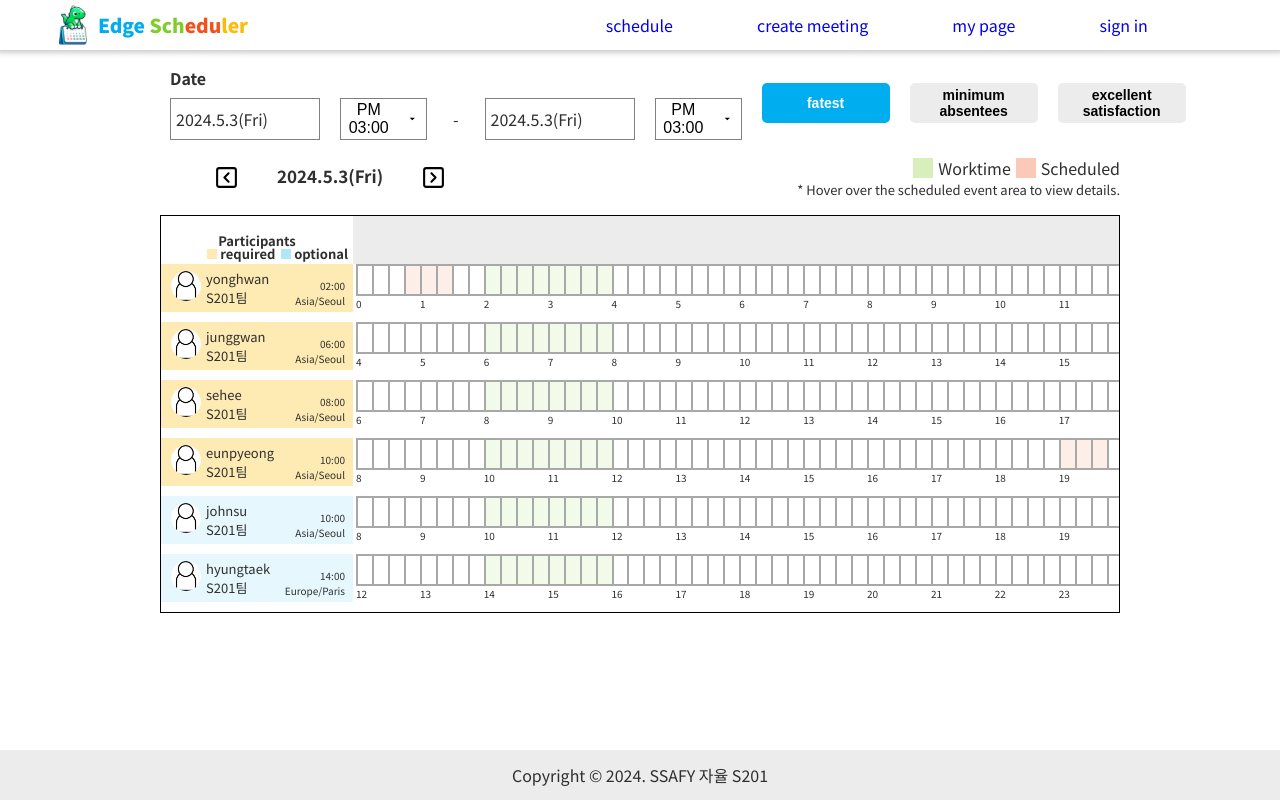
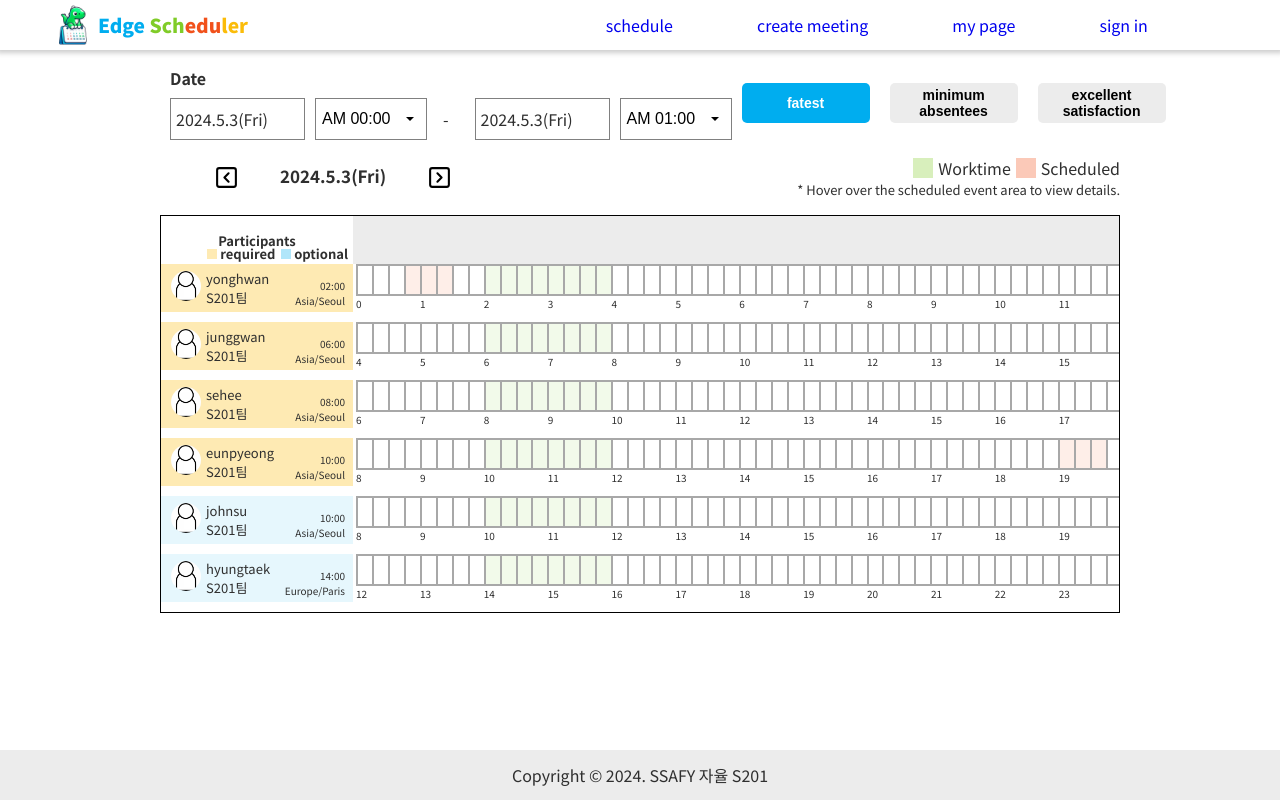
Before and after one commit to EdgeScheduler-SSAFY/Frontend, a Next.js app: page /meeting/meetingSchedule in a window 1280 px wide. Built offline with nearby package versions, Linux system fonts and the light colour scheme.

Commit message:
✨Feat :  Make Calendar Finish
Change-Id: Ic03c6b622d8a4f33f8395ad741b22cabf4c420ac

```diff
--- a/src/app/meeting/meetingSchedule/page.tsx
+++ b/src/app/meeting/meetingSchedule/page.tsx
@@ -8,47 +8,137 @@ import { BsDot } from "react-icons/bs";
 
 import ScheduleComponent from "./scheduleComponent";
 import { Color } from "@/shared/lib/styles/color";
+import { start } from "repl";
 
 interface OptionButtonProps {
   selected: boolean;
 }
+const days = ["Sun", "Mon", "Tue", "Wed", "Thu", "Fri", "Sat"];
+export default function MeetingSchedule() {
+  const todayDate = new Date();
+  const [date, setDate] = useState<Date>(todayDate);
+  const [startDate, setStartDate] = useState<string>(
+    date.getFullYear() +
+      "." +
+      (date.getMonth() + 1) +
+      "." +
+      date.getDate() +
+      "(" +
+      days[date.getDay()] +
+      ")"
+  );
+  const [endDate, setEndDate] = useState<string>(startDate);
+  const [selectedOption, setSelectedOption] = useState(0);
+  const [startIndex, setStartIndex] = useState<number>(-2);
+  const [startTime, setStartTime] = useState<string>("AM 00:00");
+  const [endTime, setEndTime] = useState<string>("AM 01:00");
+  const [endIndex, setEndIndex] = useState<number>(-2);
 
-export default function Meeting() {
-  const [selectedOption, setSelectedOption] = useState(0);
-  const [date, setDate] = useState(new Date());
-  const [startIndex, setStartIndex] = useState<number>(-2);
-  const [startTime, setStartTime] = useState<string>("");
-  const [endTime, setEndTime] = useState<string>("");
-  const [endIndex, setEndIndex] = useState<number>(-2);
-  useEffect(() => {
-    console.log(date.getHours());
-  }, [date]);
-  let days = ["Sun", "Mon", "Tue", "Wed", "Thu", "Fri", "Sat"];
-  let dayOfWeek = date.getDay();
-  let today =
-    date.getFullYear() +
-    "." +
-    (date.getMonth() + 1) +
-    "." +
-    date.getDate() +
-    "(" +
-    days[dayOfWeek] +
-    ")";
   const handleOptionClick = (index: number) => {
     setSelectedOption(index);
   };
-
   const handleGoToPastDay = () => {
-    let pastDay = new Date(date.getTime() - 24 * 60 * 60 * 1000);
-    let today = new Date();
-    if (pastDay.getTime() > today.getTime()) {
-      setDate(pastDay);
+    let pastDate = new Date(date.getTime() - 24 * 60 * 60 * 1000);
+    let startOfNowDate = new Date(
+      todayDate.getFullYear(),
+      todayDate.getMonth(),
+      todayDate.getDate()
+    );
+    if (pastDate >= startOfNowDate) {
+      let tmpDate =
+        pastDate.getFullYear() +
+        "." +
+        (pastDate.getMonth() + 1) +
+        "." +
+        pastDate.getDate() +
+        "(" +
+        days[pastDate.getDay()] +
+        ")";
+      setDate(pastDate);
+      setStartDate(tmpDate);
+      setEndDate(tmpDate);
     }
   };
 
   const handleGoToNextDay = () => {
-    let pastDay = new Date(date.getTime() + 24 * 60 * 60 * 1000);
-    setDate(pastDay);
+    let nextDate = new Date(date.getTime() + 24 * 60 * 60 * 1000);
+    let tmpDate =
+      nextDate.getFullYear() +
+      "." +
+      (nextDate.getMonth() + 1) +
+      "." +
+      nextDate.getDate() +
+      "(" +
+      days[nextDate.getDay()] +
+      ")";
+    setDate(nextDate);
+    setStartDate(tmpDate);
+    setEndDate(tmpDate);
+  };
+
+  useEffect(() => {
+    if (startIndex >= 0) {
+      changeDate(date, startIndex) &&
+        setStartDate(changeDate(date, startIndex));
+      setStartTime(changeTime(startIndex));
+    }
+  }, [startIndex, date]);
+
+  useEffect(() => {
+    if (endIndex >= 0) {
+      changeDate(date, endIndex) && setEndDate(changeDate(date, endIndex));
+      setEndTime(changeTime(endIndex));
+    }
+  }, [endIndex, date]);
+
+  const changeDate = (date: Date, timeIndex: number) => {
+    if (timeIndex > 95) {
+      const nextDate = new Date(date.getTime() + 24 * 60 * 60 * 1000);
+      const tmpDate =
+        nextDate.getFullYear() +
+        "." +
+        (nextDate.getMonth() + 1) +
+        "." +
+        nextDate.getDate() +
+        "(" +
+        days[nextDate.getDay()] +
+        ")";
+      return tmpDate;
+    } else {
+      const tmpDate =
+        date.getFullYear() +
+        "." +
+        (date.getMonth() + 1) +
+        "." +
+        date.getDate() +
+        "(" +
+        days[date.getDay()] +
+        ")";
+      return tmpDate;
+    }
+  };
+  const changeTime = (timeIndex: number) => {
+    let nowTime = "";
+    if (timeIndex < 96 && timeIndex >= 48) {
+      nowTime += "PM ";
+    } else {
+      nowTime += "AM ";
+    }
+    if (
+      (timeIndex >= 0 && timeIndex < 4) ||
+      (timeIndex >= 48 && timeIndex < 52) ||
+      (timeIndex >= 96 && timeIndex < 100)
+    ) {
+      nowTime += "12:";
+    } else {
+      nowTime += Math.floor((timeIndex % 96) / 4) + ":";
+    }
+    if (timeIndex % 4 === 0) {
+      nowTime += "00";
+    } else {
+      nowTime += (timeIndex % 4) * 15;
+    }
+    return nowTime;
   };
   return (
     <MainLayout>
@@ -56,15 +146,15 @@ export default function Meeting() {
         <DateLayout>
           <DateinDateDiv>Date</DateinDateDiv>
           <TimeSelectionLayout>
-            <DateDiv>{today}</DateDiv>
-            <TimeButton as="button">
-              <div>PM 03:00</div>
+            <DateDiv>{startDate}</DateDiv>
+            <TimeButton>
+              <div>{startTime}</div>
               <IoMdArrowDropdown />
             </TimeButton>
             <HypoonDiv>-</HypoonDiv>
-            <DateDiv>{today}</DateDiv>
-            <TimeButton as="button">
-              <div>PM 03:00</div>
+            <DateDiv>{endDate}</DateDiv>
+            <TimeButton>
+              <div>{endTime}</div>
               <IoMdArrowDropdown />
             </TimeButton>
           </TimeSelectionLayout>
@@ -97,7 +187,16 @@ export default function Meeting() {
           <TimeChangeButton onClick={handleGoToPastDay}>
             <LuChevronLeftSquare />
           </TimeChangeButton>
-          <TimeDiv>{today}</TimeDiv>
+          <TimeDiv>
+            {date.getFullYear() +
+              "." +
+              (date.getMonth() + 1) +
+              "." +
+              date.getDate() +
+              "(" +
+              days[date.getDay()] +
+              ")"}
+          </TimeDiv>
           <TimeChangeButton onClick={handleGoToNextDay}>
             <LuChevronRightSquare />
           </TimeChangeButton>
@@ -114,7 +213,10 @@ export default function Meeting() {
           </DetailDiv>
         </ScheduleHeaderExp>
       </ScheduleHeaderLayout>
-      <ScheduleComponent />
+      <ScheduleComponent
+        setParentStartIndex={(timeIndex: number) => setStartIndex(timeIndex)}
+        setParentEndIndex={(timeIndex: number) => setEndIndex(timeIndex)}
+      />
     </MainLayout>
   );
 }
@@ -168,12 +270,12 @@ const OptionButton = styled.button<OptionButtonProps>`
 
 const DateDiv = styled.div`
   display: flex;
-  min-width: 8rem;
+  width: 8rem;
+
   min-height: 2.5rem;
   border: 1px solid gray;
   padding-top: auto;
   padding-bottom: auto;
-  padding-right: 15px;
   padding-left: 5px;
   margin-left: 10px;
   margin-right: 10px;
@@ -181,10 +283,15 @@ const DateDiv = styled.div`
   align-items: center;
 `;
 
-const TimeButton = styled(DateDiv)`
-  min-width: 4rem;
-  gap: 1rem;
+const TimeButton = styled.button`
+  display: flex;
+  min-height: 2.5rem;
+  border: 1px solid gray;
+  width: 7rem;
+  font-size: 1rem;
   padding-right: 8px;
+  align-items: center;
+  justify-content: space-between;
   background-color: white;
 `;
 const DateinDateDiv = styled.div`
@@ -269,5 +376,7 @@ const WorkingScheduleLayout = styled.div`
 
 const TimeDiv = styled.div`
   display: flex;
+  justify-content: center;
+  width: 7rem;
   padding-bottom: 4px;
 `;
--- a/src/app/meeting/meetingSchedule/scheduleComponent.tsx
+++ b/src/app/meeting/meetingSchedule/scheduleComponent.tsx
@@ -7,10 +7,15 @@ import { Color } from "@/shared/lib/styles/color";
 
 const vip: boolean[] = [true, true, true, true, false, false];
 const checkedTime: number[][] = [];
-const allDayTime: boolean[] = Array(96).fill(false);
+const allDayTime: boolean[] = Array(112).fill(false);
 //checkedTime 이 0이면 그냥 시간, 1이면 불가능한 시간, 2이면 업무 시간
 const startTime: number[] = [0, 4, 6, 8, 8, 12];
-const RecommendTime: boolean[] = Array(96).fill(false);
+const RecommendTime: boolean[] = Array(112).fill(false);
+
+interface ScheduleComponentProps {
+  setParentStartIndex: (timeIndex: number) => void;
+  setParentEndIndex: (timeIndex: number) => void;
+}
 
 interface vipDivProps {
   vipperson: boolean;
@@ -33,7 +38,7 @@ interface timeDivProps {
 
 people.forEach((person: person, index: number) => {
   let arr: number[] = []; // 사람별 되는 시간 더미데이터
-  for (let i = 0; i < 96; i++) {
+  for (let i = 0; i < 112; i++) {
     if (Math.floor(i / 8) == 1) {
       arr.push(2);
     } else {
@@ -56,7 +61,10 @@ RecommendTime[44] = true;
 RecommendTime[45] = true;
 RecommendTime[46] = true;
 
-export default function ScheduleComponent() {
+export default function ScheduleComponent({
+  setParentStartIndex,
+  setParentEndIndex,
+}: ScheduleComponentProps) {
   let fixedIndex = -1;
   const [startIndex, setStartIndex] = useState<number>(-2);
   const [endIndex, setEndIndex] = useState<number>(-2);
@@ -75,30 +83,29 @@ export default function ScheduleComponent() {
     let timeIndex: number;
     if (tmpIndex < 0) {
       timeIndex = 0;
-    } else if (tmpIndex > 95) {
-      timeIndex = 95;
+    } else if (tmpIndex > 111) {
+      timeIndex = 111;
     } else {
       timeIndex = tmpIndex;
     } // 범위 밖으로 나가면 초기값 혹은 끝값 바꿔줌
 
     if (timeIndex >= fixedIndex) {
-      setEndIndex(timeIndex);
+      updateEndIndex(timeIndex);
     } // 초기위치보다 오른쪽이면 endIndex변경
     if (timeIndex <= fixedIndex) {
-      setStartIndex(timeIndex);
+      updateStartIndex(timeIndex);
     } // 초기위치보다 왼쪽이면 startIndex변경
   }; // 마우스 무브 이벤트 추가 테스트용
   const handleMouseUp = (evnet: MouseEvent) => {
     window.removeEventListener("mousemove", handleMouseMove);
   }; // 마우스 업 이벤트(클릭 뗄시 발생) mousemove이벤트 삭제용
-
   const handleMouseDown = (
     event: React.MouseEvent<HTMLDivElement, MouseEvent>
   ) => {
     const nowPositionX = event.clientX + timeDivGroupRef.current!.scrollLeft;
     fixedIndex = Math.floor((nowPositionX - timeDivGroupleftX.current) / 16);
-    setStartIndex(fixedIndex);
-    setEndIndex(fixedIndex);
+    updateStartIndex(fixedIndex);
+    updateEndIndex(fixedIndex);
     window.addEventListener("mousemove", handleMouseMove);
     window.addEventListener("mouseup", handleMouseUp, { once: true });
 
@@ -112,6 +119,14 @@ export default function ScheduleComponent() {
     }
   }, [timeDivGroupRef, timeDivGroupleftX]);
 
+  const updateStartIndex = (timeIndex: number) => {
+    setStartIndex(timeIndex);
+    setParentStartIndex(timeIndex);
+  };
+  const updateEndIndex = (timeIndex: number) => {
+    setEndIndex(timeIndex);
+    setParentEndIndex(timeIndex + 1);
+  };
   return (
     <MainLayout>
       <PeopleLayout>
@@ -182,8 +197,8 @@ export default function ScheduleComponent() {
                         key={timeIndex}
                         personIndex={personIndex}
                         timeindex={timeIndex}
-                        startIndex={startIndex ?? -1}
-                        endIndex={endIndex ?? -1}
+                        startIndex={startIndex}
+                        endIndex={endIndex}
                       >
                         {(startTime[personIndex] +
                           Math.floor(timeIndex / 4) +
@@ -237,7 +252,7 @@ const TimeTableLayout = styled.div`
 `;
 
 const PersonTime = styled.div`
-  width: 96rem;
+  width: 112rem;
   height: 3rem;
   display: flex;
   flex-direction: column;
@@ -267,7 +282,7 @@ const PersonLayout = styled.div<vipDivProps>`
 
 const RecommendTimeSchedule = styled.div`
   min-height: 3rem;
-  width: 96rem;
+  width: 112rem;
   background-color: ${Color("black50")};
 `;
 const TimeDiv = styled.div<timeDivProps>`
@@ -280,30 +295,27 @@ const TimeDiv = styled.div<timeDivProps>`
       : selected === 1
       ? Color("orange50")
       : ""};
-  border: 2px solid ${Color("black200")};
-  border-left: ${({ timeindex, startIndex, endIndex }) => {
-    if (timeindex == endIndex + 1) {
-      return "0px solid";
-    } else {
-      return timeindex == startIndex ? "2px solid blue" : "";
+  border-top: 2px solid ${Color("black200")};
+  border-bottom: 2px solid ${Color("black200")};
+  border-left: 2px solid ${Color("black200")};
+  background-color: ${({ timeindex, startIndex, endIndex, selected }) => {
+    if (timeindex <= endIndex && timeindex >= startIndex) {
+      switch (selected) {
+        case 1:
+          return Color("orange300");
+        case 2:
+          return Color("blue300");
+        default:
+          return Color("blue100");
+      }
     }
   }};
-  border-right: ${({ timeindex, endIndex }) =>
-    timeindex == endIndex
-      ? "2px solid blue"
-      : timeindex == 95
-      ? ""
-      : "0px solid"};
-  // Color("black200") 이런 형태로 쓰는 문법이 적용이 안되서 기본값을 주고 바꾸는 식으로 코드작성
-  border-top: ${({ timeindex, personIndex, startIndex, endIndex }) =>
-    timeindex <= endIndex && timeindex >= startIndex && personIndex == 0
-      ? "2px solid blue"
-      : ""};
 `;
 
 const TimeDivGroup = styled.div`
   display: flex;
   box-sizing: border-box;
+  border-right: 2px solid ${Color("black200")};
   margin-left: 3px;
 `;
 
@@ -318,19 +330,6 @@ const TimeStamp = styled.div<timeStampProps>`
   box-sizing: border-box;
   width: 1rem;
   height: 26px;
-  border-left: ${({ timeindex, startIndex, endIndex }) => {
-    if (timeindex == endIndex + 1) {
-      return "";
-    } else {
-      return timeindex == startIndex ? "2px solid blue" : ``;
-    }
-  }};
-  border-right: ${({ timeindex, endIndex }) =>
-    timeindex == endIndex ? "2px solid blue" : ""};
-  border-bottom: ${({ timeindex, personIndex, startIndex, endIndex }) =>
-    timeindex <= endIndex && timeindex >= startIndex && personIndex == 5
-      ? "2px solid blue"
-      : ""};
 `;
 const PersonInfo = styled.div`
   display: flex;
```
